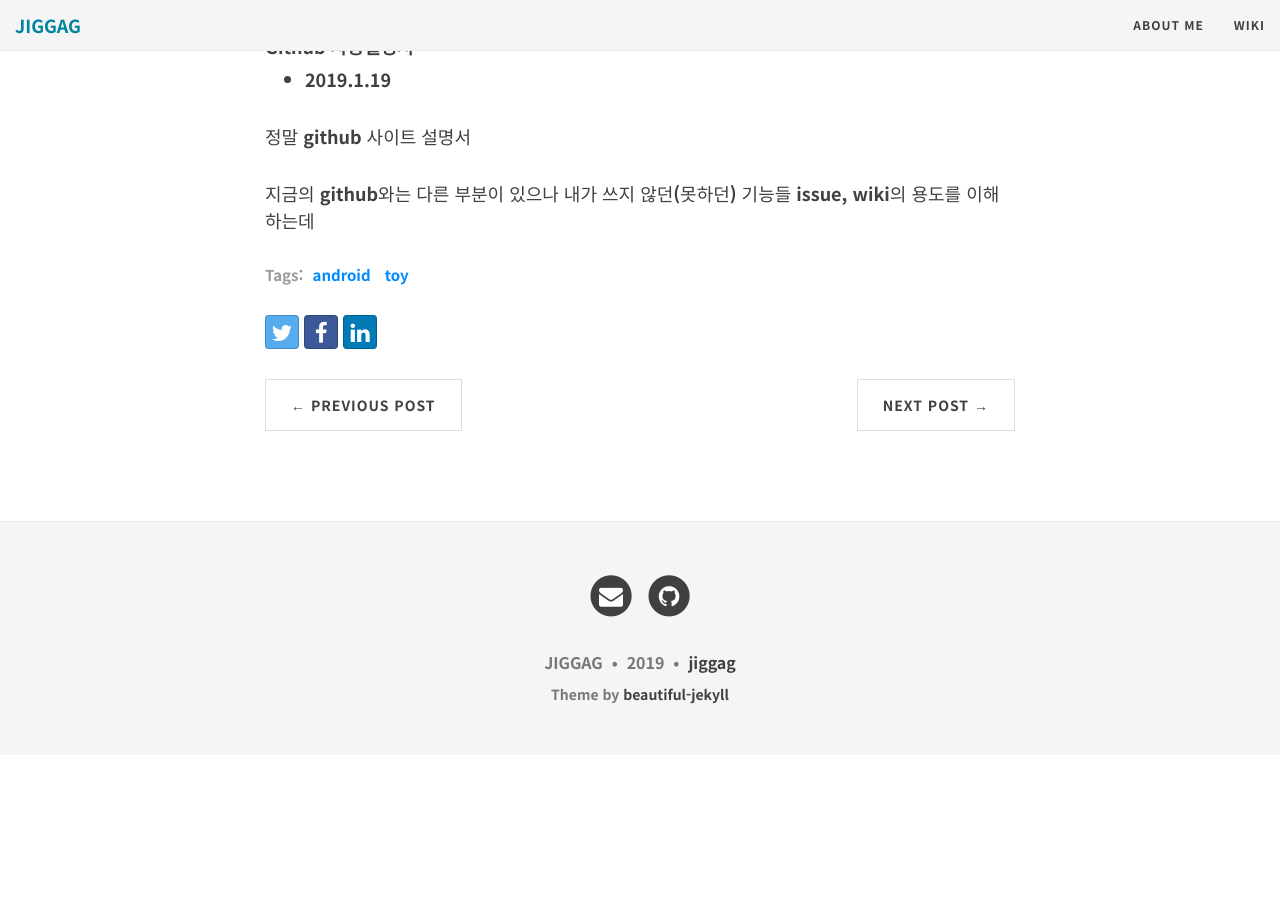
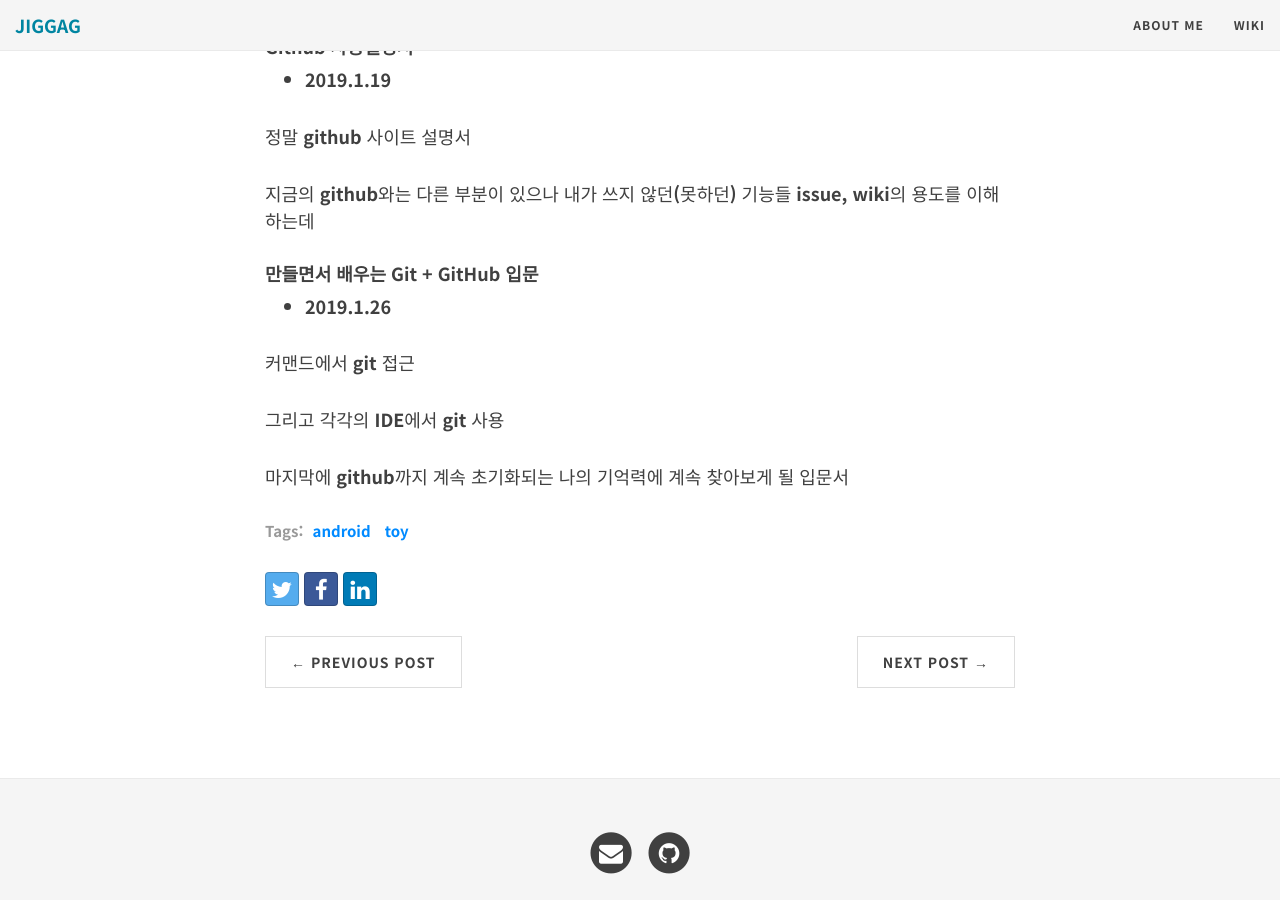
Before and after one commit to jiggag/jiggag.github.io, a Jekyll site: the page built from _posts/2018-12/2018-12-31-2019-reading.md, in a window 1280 px wide and 900 px high, scrolled down 1747 px. Built offline with Jekyll 4.4.1, drawn with Linux system fonts in a browser that asks for light colours; nearby versions of some CDN libraries; comment, search, counter and statistics services are not loaded; before the commit the page ends 2502 px from its top, so only the background shows below that.

Commit message:
Update 2018-12-31-2019-reading.md

```diff
--- a/_posts/2018-12/2018-12-31-2019-reading.md
+++ b/_posts/2018-12/2018-12-31-2019-reading.md
@@ -59,9 +59,19 @@
 
 해당 장소에 도착하면 발급되는 쿠폰 서비스
 
+
 #### Github 사용설명서
 - 2019.1.19
 
 정말 github 사이트 설명서
 
 지금의 github와는 다른 부분이 있으나 내가 쓰지 않던(못하던) 기능들 issue, wiki의 용도를 이해하는데
+
+#### 만들면서 배우는 Git + GitHub 입문
+- 2019.1.26
+
+커맨드에서 git 접근
+
+그리고 각각의 IDE에서 git 사용
+
+마지막에 github까지 계속 초기화되는 나의 기억력에 계속 찾아보게 될 입문서
```
